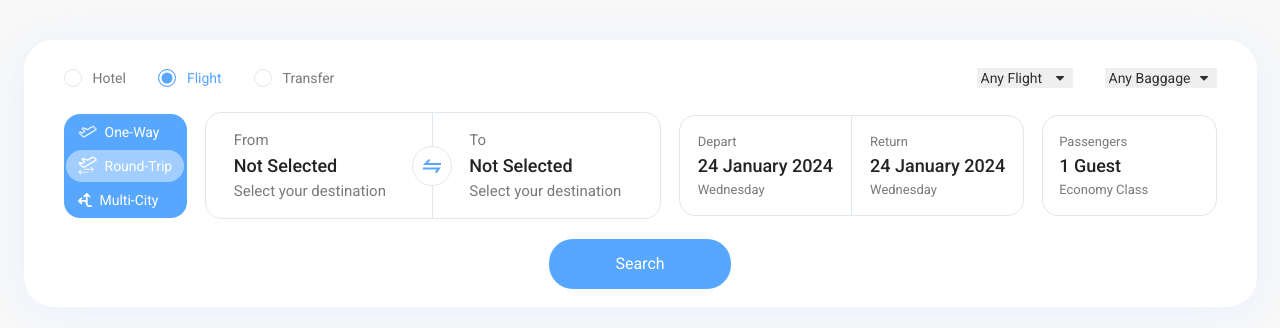
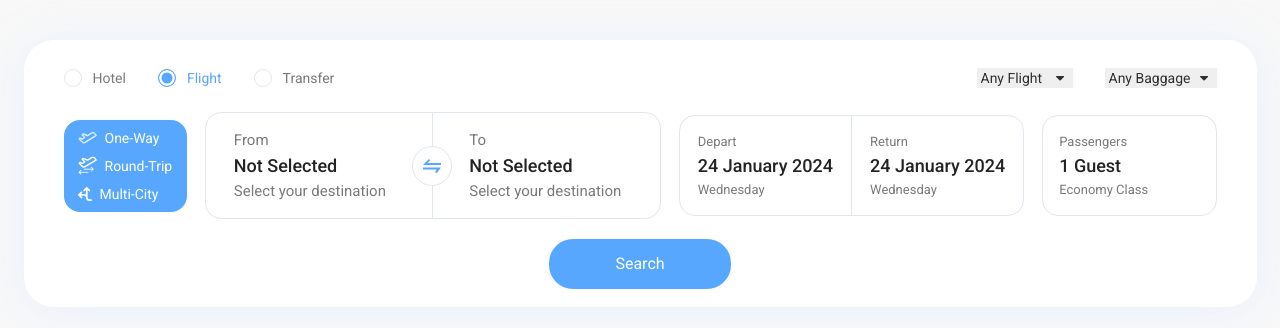
Before and after one commit to MizanPHero/innovate-solution-v-2, a React (Vite) app: page / in a window 1280 px wide. Shown: the top 328 px of the page. Built offline with nearby package versions, Linux system fonts and the light colour scheme.

Commit message:
dynamic button added

```diff
--- a/src/components/SearchFieldTop.jsx
+++ b/src/components/SearchFieldTop.jsx
@@ -101,6 +101,23 @@ const SearchFieldTop = () => {
         { id: "transfer", value: "transfer", label: "Transfer" },
     ];
 
+    //oneway and roundtrip button
+    const [isOneWayClicked, setOneWayClicked] = useState(false);
+    const [isRoundTripClicked, setRoundTripClicked] = useState(false);
+
+    const handleOneWayClick = () => {
+        setRoundTripClicked(false);
+        setOneWayClicked(true);
+    };
+
+    const handleRoundTripClick = () => {
+        // Perform any desired actions here
+        // For demonstration purposes, let's just set the state
+        setRoundTripClicked(true);
+        setOneWayClicked(false); // Reset one-way button state
+      };
+
+
 
     // console.log(selectDate.toDate().toDateString());
 
@@ -186,11 +203,11 @@ const SearchFieldTop = () => {
                 <div className="flex flex-col sm:flex-row gap-4 items-center sm:gap-[18px] justify-between w-full mt-6">
                     {/* left side tabs */}
                     <div className="flex flex-col w-full sm:w-[125px] items-center sm:items-start gap-2 pl-[14px] pr-[14px]  sm:pr-[2px] py-[8px] rounded-2xl  bg-primaryBlue">
-                        <button className="flex items-center justify-center gap-2">
+                        <button className={`flex items-center justify-center gap-2 ${isOneWayClicked ? 'bg-[#EAF4FF82] w-full sm:w-auto rounded-2xl mr-0 sm:mr-auto sm:-ml-[6px] px-3 py-[6px]' : ''}`} onClick={handleOneWayClick}>
                             <OneWay/>
                             <span className="text-sm font-normal text-[#fff]">One-Way</span>
                         </button>
-                        <button className="flex items-center bg-[#EAF4FF82] w-full sm:w-auto rounded-2xl mr-0 sm:mr-auto sm:-ml-3 px-3 py-[6px] justify-center gap-2">
+                        <button className={`flex items-center justify-center gap-2 ${isRoundTripClicked ? 'bg-[#EAF4FF82] w-full sm:w-auto rounded-2xl mr-0 sm:mr-auto sm:-ml-3 px-3 py-[6px]' : ''}`} onClick={handleRoundTripClick}>
                             <img src={roundTrip}/>
                             <span className="text-sm font-normal text-[#fff]">Round-Trip</span>
                         </button>
@@ -205,14 +222,6 @@ const SearchFieldTop = () => {
                         <div className="relative flex justify-between w-full border rounded-2xl border-fadeGray">
                             {/* First Child Div */}
                             {/* From */}
-                            {/* <div className="my-4 ml-4 mr-3 sm:my-3 sm:ml-5 sm:mr-11 ">
-                                <div>
-                                    <p className="font-normal text-[15px] text-lightDark">From</p>
-                                    <p className="text-lg font-medium text-deepDark">Jakarta</p>
-                                    <p className="font-normal text-[15px] text-lightDark">Soekarno-Hatta Airport</p>
-                                </div>
-                            </div> */}
-
                             <button
                                 type="button"
                                 className="w-full my-4 ml-4 mr-3 sm:my-3 sm:ml-7 sm:mr-7"
@@ -261,8 +270,6 @@ const SearchFieldTop = () => {
                                 </div>
                             )}
 
-
-
                             {/* Separator */}
                             <div className="relative mx-2 border-r border-fadeGray">
                                 <button className="absolute hidden hover:bg-fadeGray sm:flex border border-fadeGray top-1/2 left-1/2 transform -translate-x-1/2 -translate-y-1/2 items-center justify-center w-10 h-10 rounded-full bg-[#fff]" onClick={handleDestinationExchange}>
@@ -271,14 +278,7 @@ const SearchFieldTop = () => {
                             </div>
 
                             {/* Second Child Div */}
-                            {/* <div className="my-4 ml-3 mr-2 sm:ml-12 sm:mr-7 ">
-                                <div>
-                                    <p className="font-normal text-[15px] text-lightDark">To</p>
-                                    <p className="text-lg font-medium text-deepDark">Jakarta</p>
-                                    <p className="font-normal text-[15px] text-lightDark">Soekarno-Hatta Airport</p>
-                                </div>
-                            </div> */}
-
+                            {/* To */}
                             <button
                                 type="button"
                                 className="w-full my-4 ml-3 mr-2 sm:ml-7 sm:mr-7"
@@ -324,12 +324,10 @@ const SearchFieldTop = () => {
                                     </div>
                                 </div>
                                 )}
-
-
                         </div>
                     </div>
 
-                    {/* depart and return element */}
+                    {/* depart and return date element */}
                     <div className="flex w-auto sm:w-[351px]">
                         <div className="relative flex w-full border rounded-2xl border-fadeGray">
                             {/* First Child Div */}
@@ -439,18 +437,10 @@ const SearchFieldTop = () => {
 
                             {/* Second Child Div */}
                             {/* Return Child Div */}
-                            {/* <div className="flex flex-col items-center m-4">
-                                <div>
-                                    <p className="font-normal text-[13px] text-lightDark">Return</p>
-                                    <p className="text-lg font-medium text-deepDark">4 January 2024</p>
-                                    <p className="font-normal text-[13px] text-lightDark">Sunday</p>
-                                </div>
-                            </div> */}
-
-
                             <button className="flex flex-col items-center w-full m-4" id="return-menu-button"
                                 aria-expanded={isReturnDateMenu}
                                 aria-haspopup="true"
+                                disabled={isOneWayClicked}
                                 onClick={toggleReturnMenu}>
                                 <div className="text-left">
                                     <p className="font-normal text-[13px] text-lightDark">Return</p>
@@ -547,12 +537,8 @@ const SearchFieldTop = () => {
 
                                 </div>
                             )}
-
-
                         </div>
                     </div>
-
-
 
                     <div className="flex w-full sm:w-[177px]">
                         <div className="flex w-full border rounded-2xl border-fadeGray">
```
